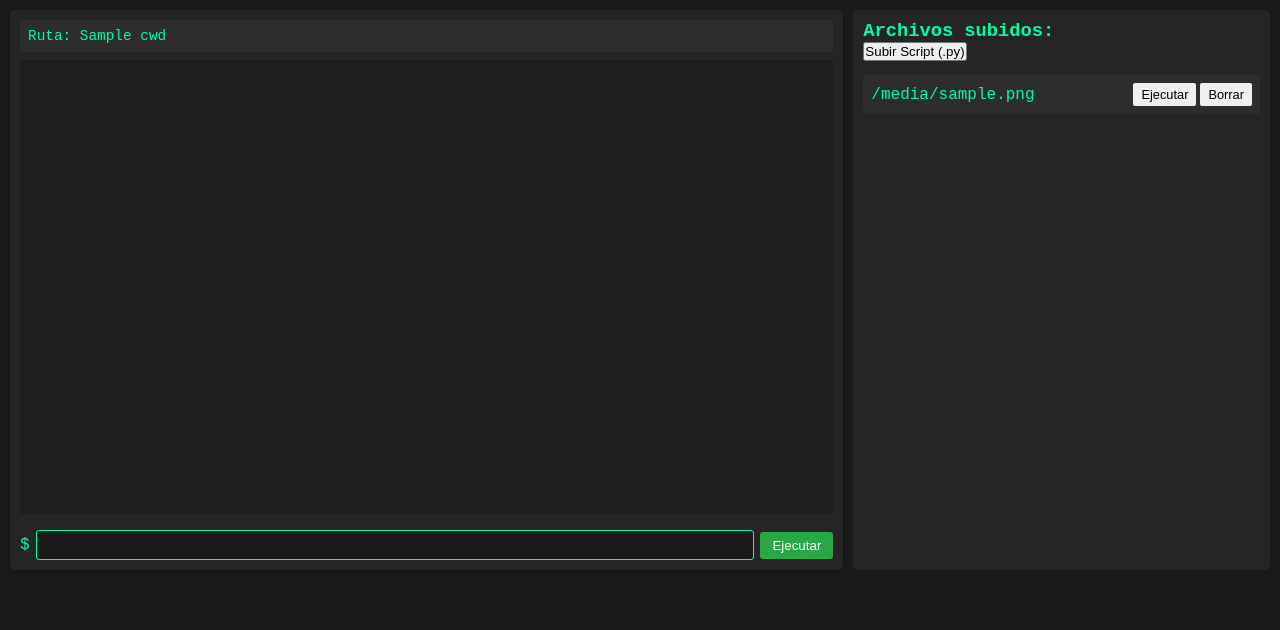
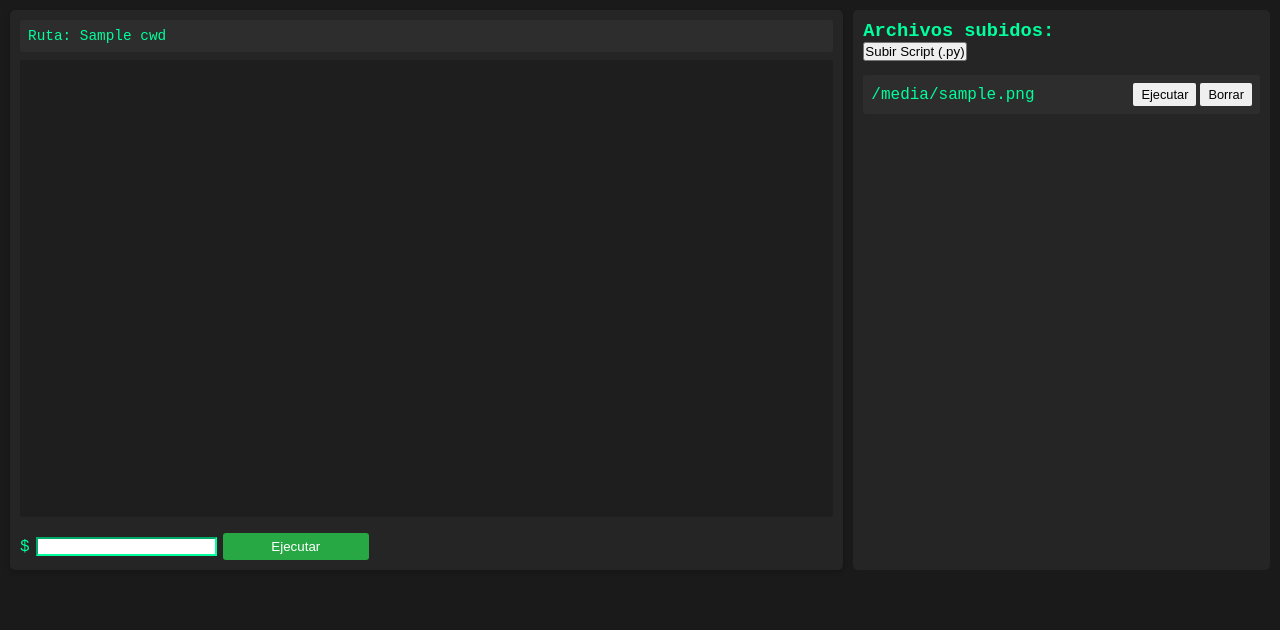
Before and after one commit to henrytmr/sys, a Flask app: template templates/index.html in a window 1280 px wide. Shown: the top 630 px of the page. Run offline with Flask 3, Linux system fonts and the light colour scheme; the template is opened without the code that fills it: most values are stand-ins (such as "Sample title", 1, 10 or a date in 2020).

Commit message:
+FSOCIETY0

```diff
--- a/static/style.css
+++ b/static/style.css
@@ -79,23 +79,24 @@ body {
     background: rgba(220, 53, 69, 0.05);
 }
 
-/* Input */
 .input-area {
     display: flex;
     gap: 6px;
     align-items: center;
     padding-top: 8px;
+    width: 100%; /* Asegura que ocupe todo el ancho disponible */
 }
 
-#command {
-    flex: 1;
-    padding: 6px 10px;
-    background: #1a1a1a;
-    border: 1px solid #3d3d3d;
-    color: var(--text-primary);
-    font-size: 0.9em;
+#execute {
+    flex: 0 0 18%; /* Botón ocupa el 18% (2% restante es el gap) */
+    background: var(--success);
+    color: white;
+    padding: 6px 12px;
+    border: none;
     border-radius: 3px;
-    transition: border-color 0.2s;
+    cursor: pointer;
+    transition: opacity 0.2s;
+    white-space: nowrap; /* Evita que el texto del botón se divida */
 }
 
 #command:focus {
```
